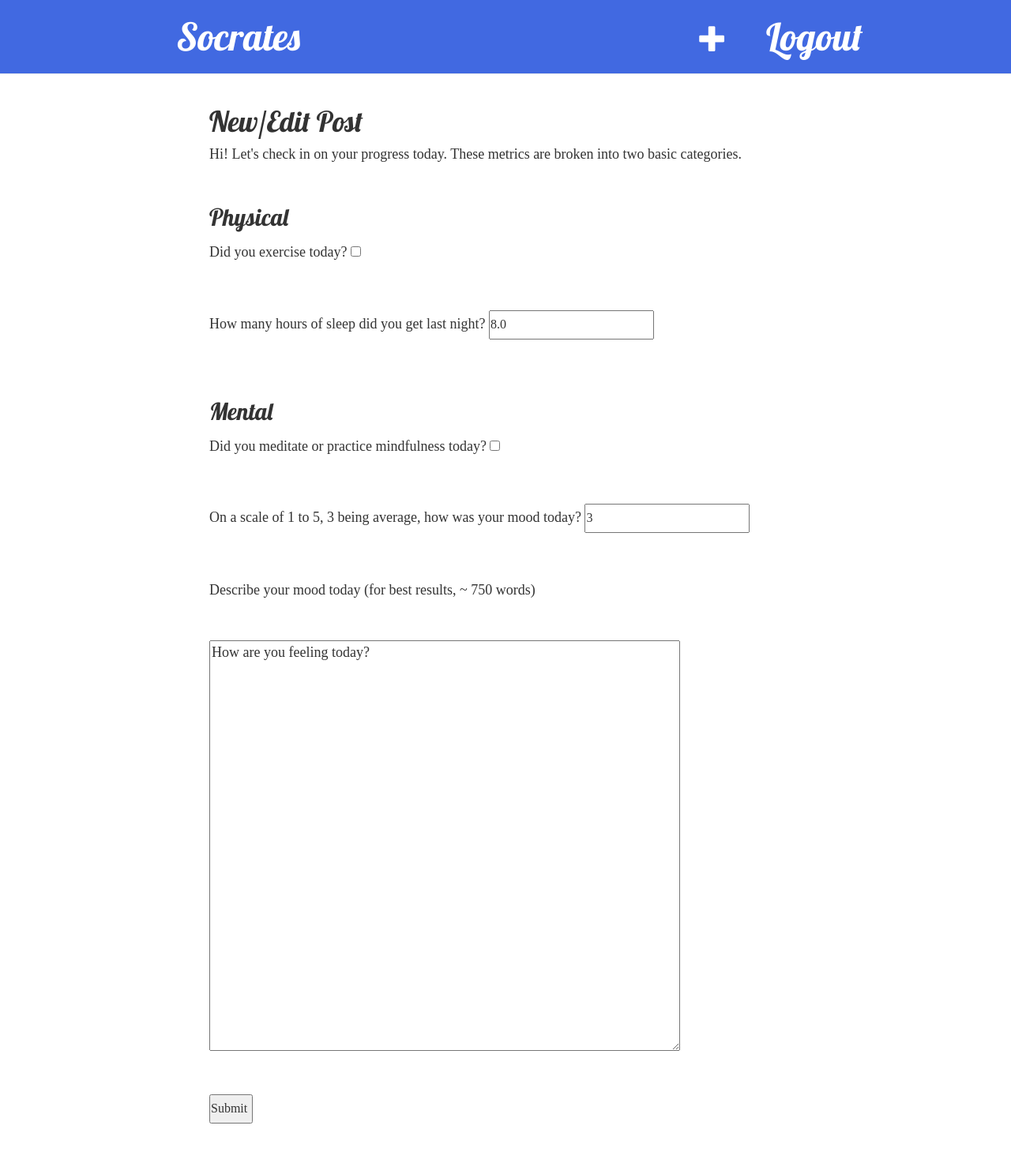
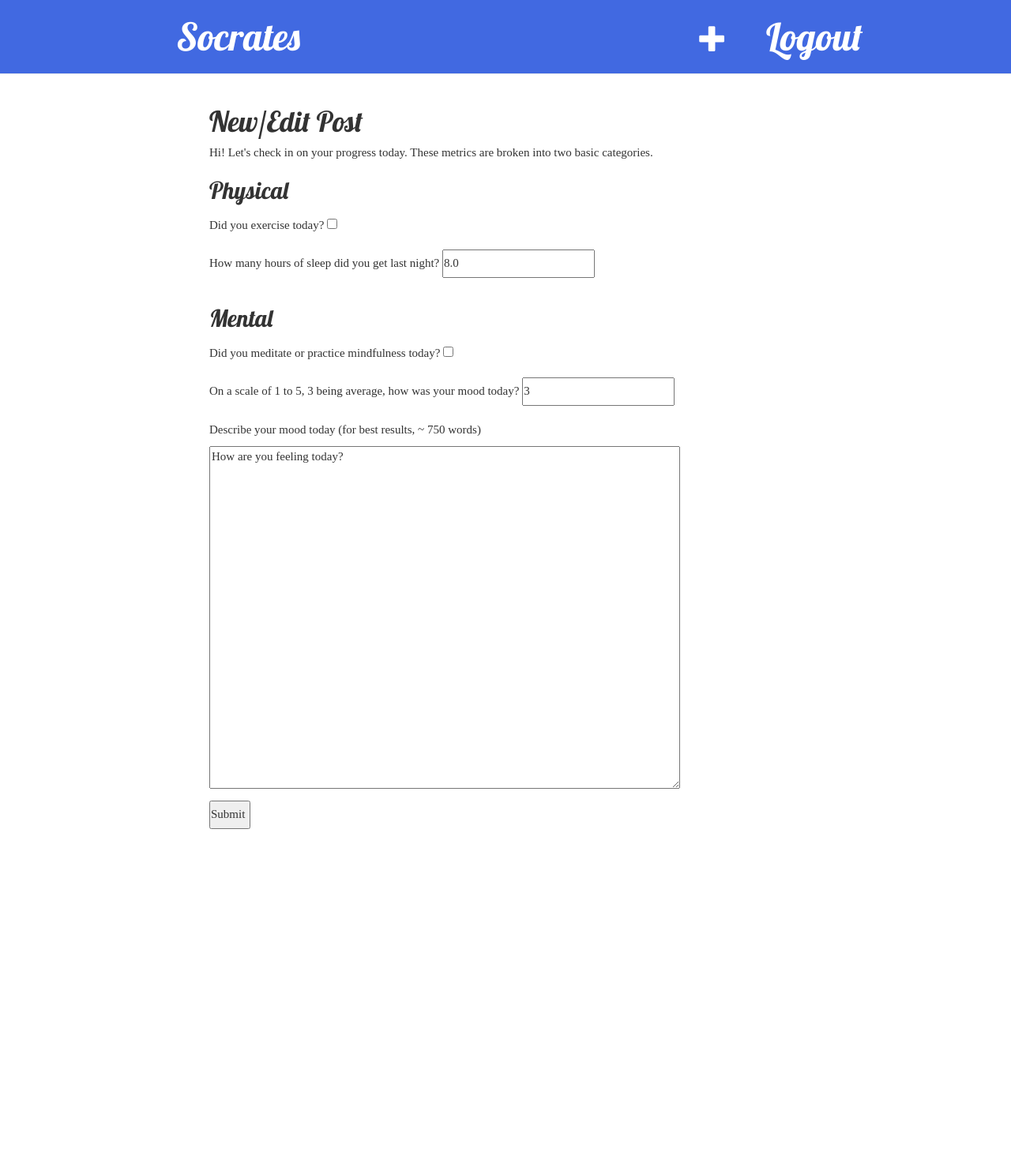
Before and after one commit to jhavaldar/socrates, a Django app: page /post/new/ in a window 1280 px wide. Shown: the whole page at 79% size. After the commit the page ends 1050 px from the top, so only its background shows below. Run offline with Django 3.2, Linux system fonts and the light colour scheme; a user stored in the database is signed in; some libraries are stand-ins or nearby versions.

Commit message:
CSS Fixes

```diff
--- a/myblog/static/css/myblog.css
+++ b/myblog/static/css/myblog.css
@@ -6,9 +6,8 @@
 }
 
 p  {
-  font-size: 18px;
+  font-size: 15px;
   font-family: "Century Gothic";
-  margin-bottom: 50px;
 }
 
 #id_mood {
@@ -17,12 +16,12 @@ p  {
 
 .fieldWrapper, input{
     padding:5px 5px 5px 0px;
-    font-size:16px;
-    font-family:'Simplifica', sans serif;
+    font-size:15px;
+    font-family:'Century Gothic', sans serif;
 }
 
 form {
-    font-family: 'Simplifica', sans serif;
+    font-family: 'Century Gothic', sans serif;
 }
 
 .page-header h1, .page-header h1 a, .page-header h1 a:visited, .page-header h1 a:active {
--- a/myblog/templates/post_detail.html
+++ b/myblog/templates/post_detail.html
@@ -22,7 +22,7 @@ h3  {
 }
 </style>
     <div class="post">
-        <h1>{{ post.date }}   <a class="btn btn-default" href="{% url 'socrates:post_edit' pk=post.pk %}"><span class="glyphicon glyphicon-pencil"></span></a><a class="btn btn-default" href="{% url 'socrates:post_delete' pk=post.pk %}"><span class="glyphicon glyphicon-trash"></span></a></h1>
+        <h1>{{ post.date }} <a class="btn btn-default" href="{% url 'socrates:post_edit' pk=post.pk %}"><span class="glyphicon glyphicon-pencil"></span></a><a class="btn btn-default" href="{% url 'socrates:post_delete' pk=post.pk %}"><span class="glyphicon glyphicon-trash"></span></a></h1>
 
 
         <h3> Summary </h3>
@@ -38,6 +38,7 @@ h3  {
         <h3>Journal Entry</h3>
         <p>{{ post.mood |linebreaksbr }}</p>
 
+    <h3> Analysis </h3>
     <svg width="600" height="400"></svg>
     <script src="https://d3js.org/d3.v4.min.js"></script>
     <script>
@@ -88,6 +89,5 @@ h3  {
       .attr("fill", function (d){ return colors[d.feeling]; });
 
     </script>
-        <p>{{ post.score|linebreaksbr }}</p>
     </div>
 {% endblock %}
--- a/myblog/templates/post_edit.html
+++ b/myblog/templates/post_edit.html
@@ -2,8 +2,6 @@
 p,body  {
   font-size: 14px;
   font-family: "Century Gothic";
-  margin-top: 25px;
-  margin-bottom: 25px;
 }
 h2  {
   font-weight: bold;
```
Also changed, not shown: myblog/templates/graph.html (+9 -6 lines), db.sqlite3.
